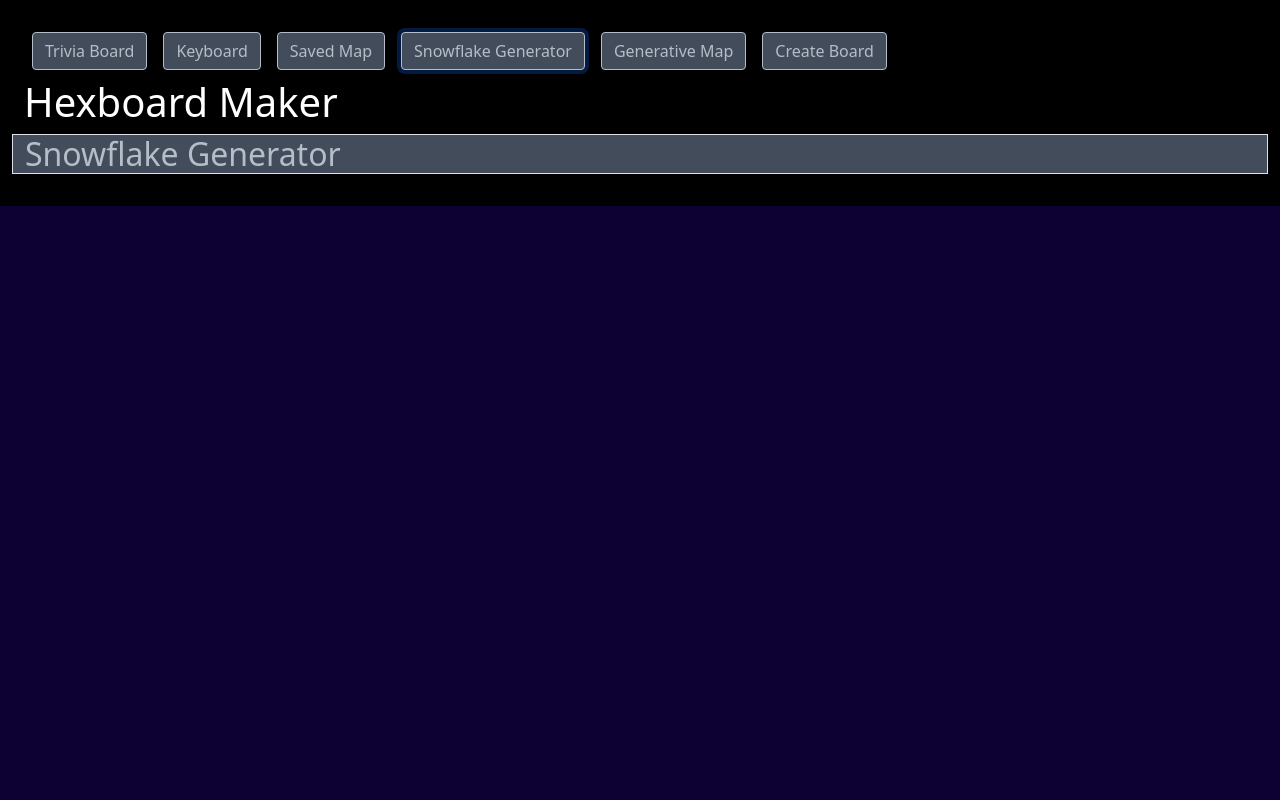
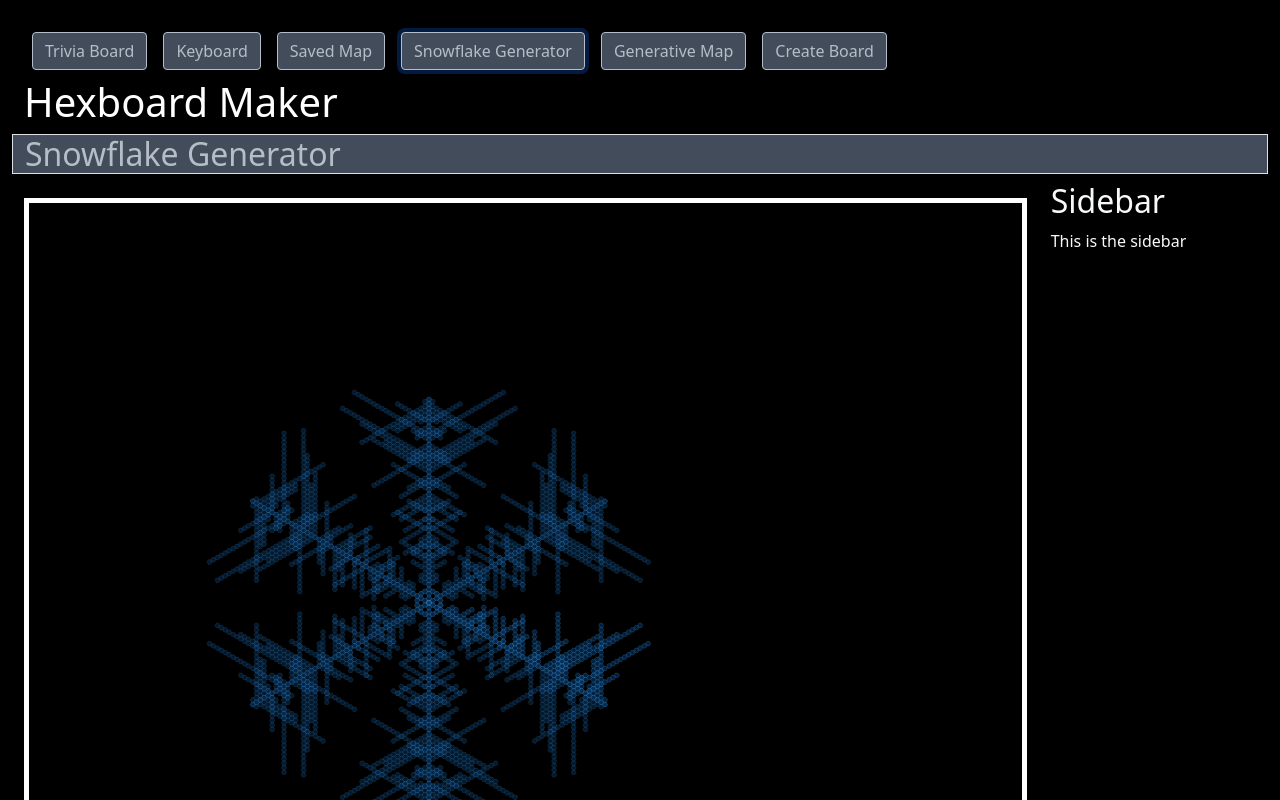
Before and after one commit to vpbasile/hexboard-svg-react-ts, a React (Create React App) app: page / in a window 1280 px wide. Both pictures are taken after a click on the button "Snowflake Generator". Shown: the top 800 px of the page. Built offline with nearby package versions, Linux system fonts and the light colour scheme.

Commit message:
Fix snowflake display

```diff
--- a/src/App.tsx
+++ b/src/App.tsx
@@ -12,18 +12,24 @@ import ErrorBoundary from './components/ErrorBoundary';
 import TriviaBoard from './boards/TriviaBoard';
 import Keyboard from './boards/Keyboard';
 import Generative from './boards/Generative';
-import Snowflake from './boards/Snowflake';
+import Snowflake from './boards/Snowflake/index';
 import SavedBoard from './boards/SavedBoard';
 import CreateBoard from './boards/CreateBoard';
 
 function App() {
 
   // <> Global constants for choosing a game
-  const options = [
+  const options: ({
+    key: string;
+    title: string;
+    value: string;
+    GameBoard: JSX.Element;
+    Gameboard?: undefined;
+  })[] = [
       { key: 'trivia', title: 'Trivia Board', value: 'trivia', GameBoard: <TriviaBoard /> },
       { key: 'keyboard', title: 'Keyboard', value: 'keyboard', GameBoard: <Keyboard /> },
       { key: 'saved', title: 'Saved Map', value: 'saved', GameBoard: <SavedBoard /> },
-    { key: 'snowflake', title: 'Snowflake Generator', value: 'snowflake', Gameboard: <Snowflake /> },
+      { key: 'snowflake', title: 'Snowflake Generator', value: 'snowflake', GameBoard: <Snowflake /> },
       { key: 'generative', title: 'Generative Map', value: 'generative', GameBoard: <Generative /> },
       { key: 'create', title: 'Create Board', value: 'create', GameBoard: <CreateBoard /> },
     ]
@@ -50,10 +56,6 @@ function App() {
           <nav id="nav-bar" className='col-12'>{navBar}</nav>
           <h1>Hexboard Maker</h1>
         </div>
-        {/* <div className="row" id="header">
-        <div className="col-12 text-ice">
-          <a href='https://www.redblobgames.com/grids/hexagons/'>Special thanks to Red Blob Games!</a>
-         */}
         <h2 className="bg-gray border">{chosenGameBoard.title}</h2>
       </div>
       <div className="row" id="page-content-row">
@@ -61,6 +63,8 @@ function App() {
           {chosenGameBoard.GameBoard}
         </ErrorBoundary>
       </div>
+      <a href='https://www.redblobgames.com/grids/hexagons/'>Special thanks to Red Blob Games!</a>
+
     </div>
   )
 }
--- a/src/boards/Snowflake/index.tsx
+++ b/src/boards/Snowflake/index.tsx
@@ -4,7 +4,6 @@ import { hexOrientations } from '../../helpers/hexMath';
 import { randomBounded } from '../../helpers/math';
 import { BranchObject, hexplicate } from './snowFlake';
 import { centerHexagon, reflectAcrossAxis } from '../../helpers/hexFunctions';
-
 
 import ErrorBoundary from '../../components/ErrorBoundary';
 import { gameGlobals, hexagon } from '../../helpers/hexDefinitions';
@@ -35,7 +34,7 @@ export default function Snowflake(props: any) {
 		}
 	}
 
-	// Define the main branch and add it ot the roster
+	// Define the main branch and add it to the roster
 	const mainBranch = new BranchObject({ seed: { q: 0, r: 0 }, direction: 0, length: branchLength }, null, "bg-ice");
 	mergeRoster(mainBranch.roster);
 
@@ -75,10 +74,13 @@ export default function Snowflake(props: any) {
 						gameGlobals={gameGlobals}
 						canvasGlobals={canvasGlobals}
 						hexRoster={hexRoster}
+						cssClasses={"viewHeight100"}
 					/>
 				</ErrorBoundary>
 			</div>
 			<div id="sideBar" className="col-md-2">
+				<h2>Sidebar</h2>
+				<p>This is the sidebar</p>
 				{/* <BoardControl
 					hexRadius={hexRadius}
 					separationMultiplier={separationMultiplier}
--- a/src/components/HexBoardSVG.tsx
+++ b/src/components/HexBoardSVG.tsx
@@ -11,6 +11,7 @@ export interface gameBoardProps {
 	canvasGlobals: canvasGlobals;
 	hexRoster: hexagon[];
 	textSize?: number;
+	cssClasses?: string;
 }
 
 export default function GameBoard(props: gameBoardProps) {
@@ -21,6 +22,7 @@ export default function GameBoard(props: gameBoardProps) {
 	const canvasWidth = canvasGlobals.canvasWidth;
 	const canvasHeight = canvasGlobals.canvasHeight;
 	const hexGridOrigin = canvasGlobals.hexGridOrigin;
+	const cssClasses = props.cssClasses;
 
 	console.log(`Canvas size: ${Math.floor(canvasWidth)}, ${Math.floor(canvasHeight)}`)
 	console.log(`Grid origin: ${Math.floor(hexGridOrigin.x)}, ${Math.floor(hexGridOrigin.y)}`)
@@ -70,8 +72,9 @@ export default function GameBoard(props: gameBoardProps) {
 			<div className="gameboard">
 				<div className="gameboard-container">
 					<p className='caption'></p>
-					<div className="gameboard-canvas bg-gradient">
+					<div className="gameboard-canvas">
 						<svg
+							className={cssClasses}
 							viewBox={`${-hexGridOrigin.x} ${-hexGridOrigin.y} ${canvasWidth} ${canvasHeight}`}
 							style={{ rotate: "0deg", fill: "white", opacity: "0.8" }}
 							xmlns="<http://www.w3.org/2000/svg>">
--- a/src/css/color-dark.css
+++ b/src/css/color-dark.css
@@ -49,6 +49,15 @@
  background-color: var(--blue-dark);
  fill:var(--blue-dark);
 }
+
+.bg-ice {
+	color: var(--cyan-light);
+	background-color: var(--cyan-dark);
+	fill:var(--cyan-dark);
+	border-color: var(--cyan-light);
+	stroke: var(--cyan-light);
+	opacity: 0.25;
+   }
 
 .bg-cyan {
  color: var(--cyan-light);
--- a/src/css/gameboard.css
+++ b/src/css/gameboard.css
@@ -1,5 +1,9 @@
 .gameboard-canvas {
 	border: 5px solid white;
+}
+
+.viewHeight100 {
+	max-height: 100vh;
 }
 
 .hover-space {
```
Lines whose indentation alone changed are shown as unchanged.
